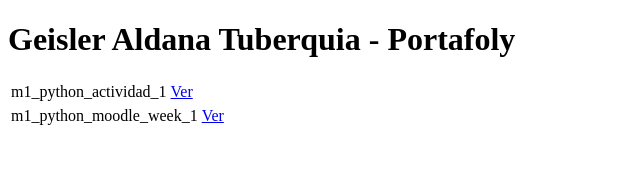
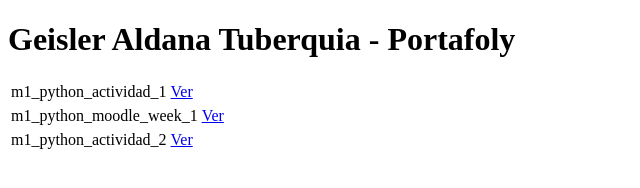
Before and after one commit to geissler01/Geisler-Repository-R, a plain HTML site: page index.html in a window 1280 px wide. Shown: the whole page, without its empty margins (0-640 px from the left). Drawn offline with Linux system fonts and the light colour scheme.

Commit message:
Update index.html

```diff
--- a/index.html
+++ b/index.html
@@ -21,6 +21,13 @@
             <td><a href="https://github.com/geissler01/m1_python_moodle_week_1"> Ver </a></td>
         </tr>
     </table>
+
+    <table>
+        <tr>
+            <td>m1_python_actividad_2</td>
+            <td><a href="https://github.com/geissler01/m1_python_actividad_2"> Ver </a></td>
+        </tr>
+    </table>
 </body>
 
 </html>
```
